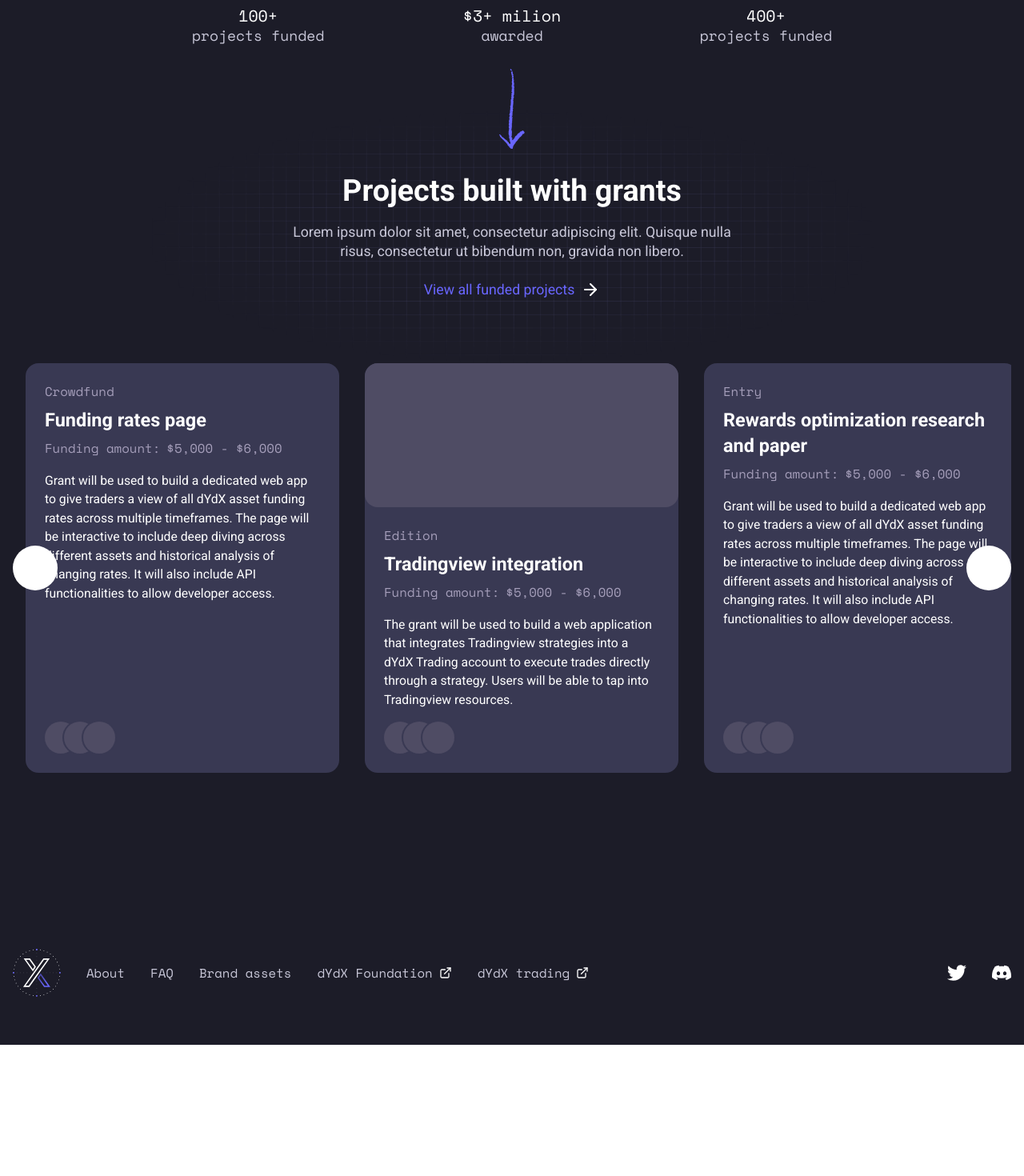
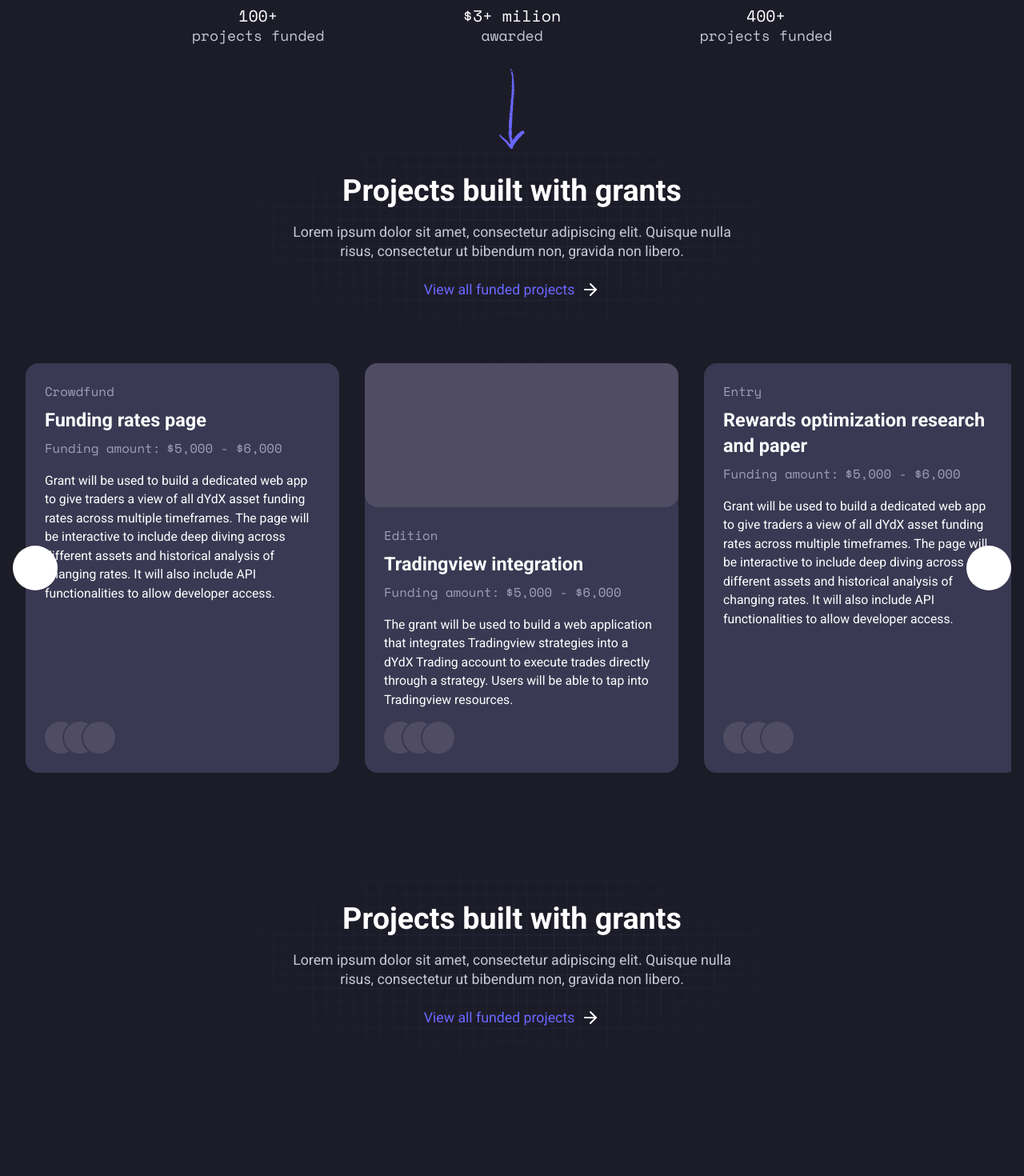
Before and after one commit to ROFLERGG/dYdX, a React (Vite) app: page / in a window 1280 px wide. Shown: the part 600-2070 px from the top of the page at 80% size. Before the commit the page ends 1906 px from the top, so only its background shows below. Built offline with nearby package versions, Linux system fonts and the light colour scheme.

Commit message:
fixed mask

```diff
--- a/src/components/sections/featured-grants.jsx
+++ b/src/components/sections/featured-grants.jsx
@@ -4,11 +4,11 @@
 
 export default function Grants() {
   return (
-    <div className="">
+    <div className="pb-[80px]">
       <div className="container max-lg:mx-0 max-lg:px-0">
         <div className="flex flex-col">
           <div className="flex justify-center relative overflow-hidden">
-            <div className="max-w-[600px] py-[80px] z-50">
+            <div className="max-w-[600px] py-[80px] max-lg:pb-[40px] z-50">
               <div className="px-4 flex flex-col items-center space-y-6">
                 <div className="flex flex-col space-y-4 text-center">
                   <h2 className="heading-lg text-white-100">Projects built with grants</h2>
@@ -22,8 +22,8 @@
                 </a>
               </div>
             </div>
-            <div className="absolute top-0 min-w-[920px] h-[320px]">
-              <img className="grid object-cover object-center z-10 h-[320px]" width={920} height={320} src={Grid} alt="grid" />
+            <div className="absolute top-0 min-w-[920px] h-full">
+              <img className="grid object-cover object-center z-10 h-full" width={920} height={320} src={Grid} alt="grid" />
             </div>
           </div>
           <div className="relative overflow-x-hidden">
--- a/src/components/sections/news.jsx
+++ b/src/components/sections/news.jsx
@@ -1,6 +1,33 @@
+import Grid from "./../../assets/grid.png"
+import Sprite from "./../../assets/sprite.svg"
+
 const News = () => {
   return (
-    <div className="py-[80px]"></div>
+    <div className="pb-[80px]">
+      <div className="container max-lg:mx-0 max-lg:px-0">
+        <div className="flex flex-col">
+          <div className="flex justify-center relative overflow-hidden">
+            <div className="max-w-[600px] py-[80px] max-lg:py-[40px] z-50">
+              <div className="px-4 flex flex-col items-center space-y-6">
+                <div className="flex flex-col space-y-4 text-center">
+                  <h2 className="heading-lg text-white-100">Projects built with grants</h2>
+                  <p className="paragraph-lg text-white-500">Lorem ipsum dolor sit amet, consectetur adipiscing elit. Quisque nulla risus, consectetur ut bibendum non, gravida non libero.</p>
+                </div>
+                <a href="/" className="paragraph-lg text-brand flex items-center space-x-2 hover:underline">
+                  <span>View all funded projects</span>
+                  <svg className="w-6 h-6">
+                    <use xlinkHref={Sprite + '#fi_arrow-right'}/>
+                  </svg>
+                </a>
+              </div>
+            </div>
+            <div className="absolute top-0 min-w-[920px] h-full">
+              <img className="grid object-cover object-center z-10 h-full" width={920} height={320} src={Grid} alt="grid" />
+            </div>
+          </div>
+        </div>
+      </div>
+    </div>
   )
 }
 
--- a/src/index.css
+++ b/src/index.css
@@ -90,11 +90,11 @@
     @apply block;
   }
   .grid {
-    mask-image: radial-gradient(rgba(0, 0, 0, 1) 40%, transparent 70%);
-    -webkit-mask-image: radial-gradient(rgba(0, 0, 0, 1) 40%, transparent 70%);
+    mask-image: radial-gradient(rgba(0, 0, 0, 1) 10%, transparent 70%);
+    -webkit-mask-image: radial-gradient(rgba(0, 0, 0, 1) 10%, transparent 70%);
   }
-  .grid-to-bottom {
+  /* .grid-to-bottom {
     mask-image: linear-gradient(to bottom, rgba(0, 0, 0, 1) 10%, transparent 100%);
     -webkit-mask-image: linear-gradient(to bottom, rgba(0, 0, 0, 1) 10%, transparent 100%);
-  }
+  } */
 }
```
